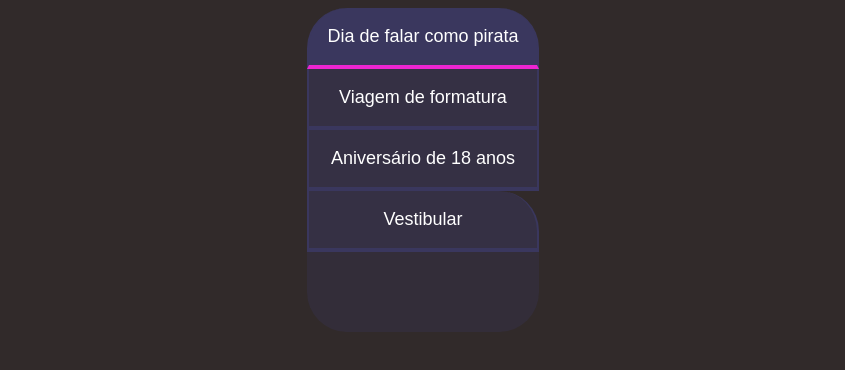
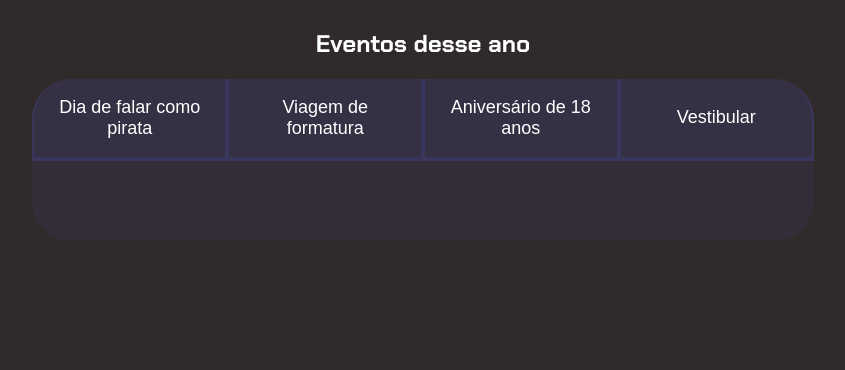
Before and after one commit to FikaFREWa33/ALURA-2026---Projeto-de-vida, a plain HTML site: page index.html in a window 1280 px wide. Shown: the whole page, without its empty margins (217-1062 px from the left). Drawn offline with Linux system fonts and the light colour scheme.

Commit message:
correção 1

```diff
--- a/index.html
+++ b/index.html
@@ -9,9 +9,10 @@
 
   <body>
     <section class="conteudo-principal">
-<div class="conteudo">
+      <h2 class=titulo principal>Eventos desse ano</h2>
+      <div class="conteudo">
   <div class="botoes">
-    <button class="botao ativo">Dia de falar como pirata</button>
+    <button class="botao">Dia de falar como pirata</button>
     <button class="botao">Viagem de formatura</button>
     <button class="botao">Aniversário de 18 anos</button>
     <button class="botao">Vestibular</button>
@@ -53,7 +54,6 @@
     </div>
   </div>
 </div>
-      </div>
     </section>
     <script src="main.js"></script>
   </body>
--- a/main.js
+++ b/main.js
@@ -5,10 +5,12 @@ const tempoObjetivo1 = new Date("2026-09-19T00:00:00");
 const tempoObjetivo2 = new Date("2026-10-08T00:00:00");
 const tempoObjetivo3 = new Date("2026-10-27T00:00:00");
 const tempoObjetivo4 = new Date("2026-11-08T00:00:00");
+const tempos = [tempoObjetivo1, tempoObjetivo2, tempoObjetivo3, tempoObjetivo4];
+
 let tempoAtual = new Date();
 
 contadores[0].textContent = calculaTempo(tempos[0])
-const tempos = [tempoObjetivo1, tempoObjetivo2, tempoObjetivo3, tempoObjetivo4];
+
 
 for (let i = 0; i < botoes.length; i++) {
   botoes[i].onclick = function () {
@@ -23,14 +25,17 @@ for (let i = 0; i < botoes.length; i++) {
 }function calculaTempo(tempoObjetivo) {
   let tempoAtual = new Date();
   let tempoFinal = tempoObjetivo - tempoAtual;
+
   let segundos = Math.floor(tempoFinal / 1000);
   let minutos = Math.floor(segundos / 60);
   let horas = Math.floor(minutos / 60);
   let dias = Math.floor(horas / 24);
-}
-  segundos %= 60;
+
+   segundos %= 60;
 minutos %= 60;
 horas %= 24;
+}
+
 if (tempoFinal > 0) {
   return (
     dias +
--- a/styles.css
+++ b/styles.css
@@ -51,19 +51,11 @@ body {
   border-top: none;
 }
 
-.botao:first-child {
-  border-radius: 40px 40px 0 0;
-}
 
 .botoes {
   display: block;
 }
-@media screen and (min-width: 768px) {
 
-  .botao:last-child {
-    border-radius: 0 40px 0 0;
-  }
-}
 .ativo {
   background-color: var(--botao-ativo);
   border-bottom: 4px solid var(--verde);
@@ -96,3 +88,14 @@ body {
   font-size: 20px;
   text-align: center;
 }
+@media screen and (min-width: 768px){
+.botoes {
+    display: flex;
+}
+  .botao:first-child {
+    border-radius: 40px 0 0 0;
+  }
+   .botao:last-child {
+    border-radius: 0 40px 0 0;
+}
+}
```
